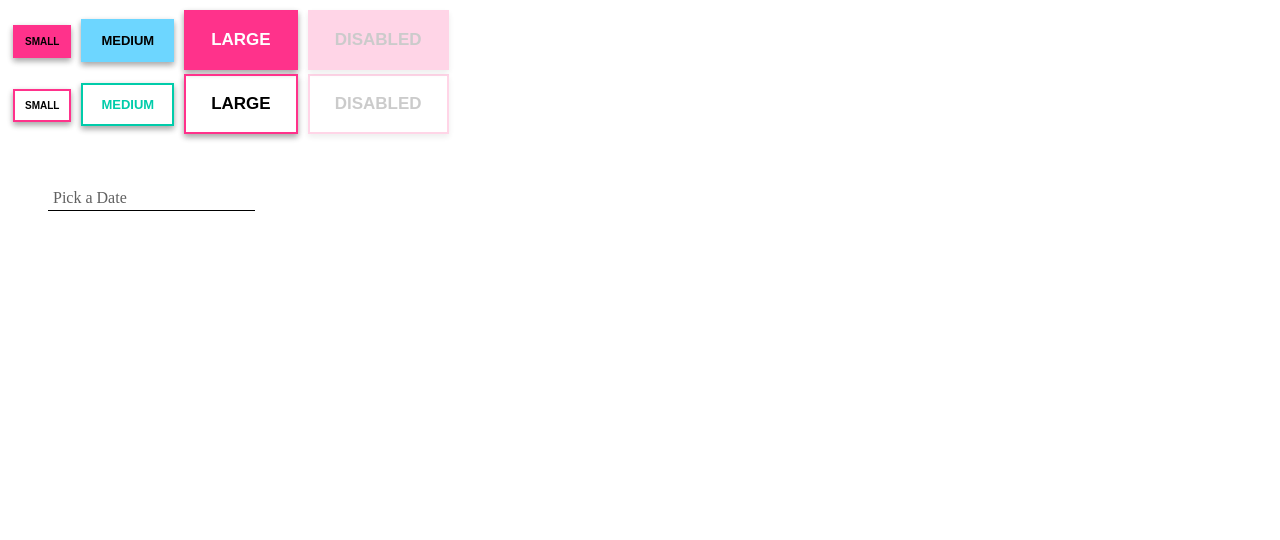
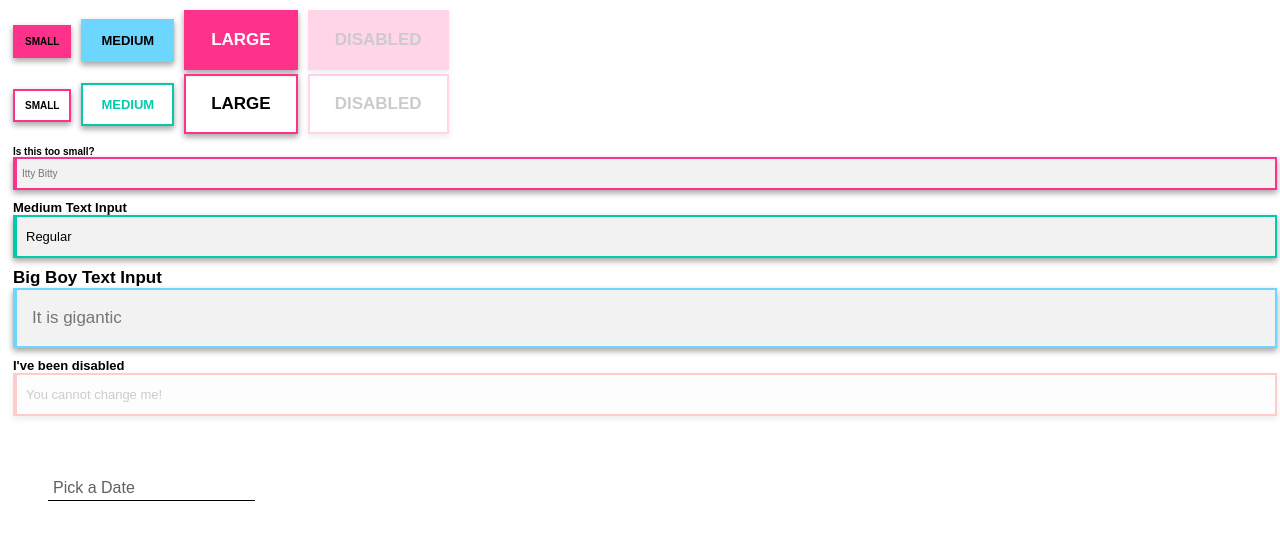
Before and after one commit to pridgey/ppui, a React app: page / in a window 1280 px wide. Shown: the top 540 px of the page. Built offline with nearby package versions, Linux system fonts and the light colour scheme.

Commit message:
Now with TextInputs

```diff
--- a/src/App.tsx
+++ b/src/App.tsx
@@ -1,12 +1,12 @@
 // react
 import * as React from "react";
 import * as ReactDOM from "react-dom";
-import { Button, DatePicker } from "./components";
+import { Button, DatePicker, TextInput } from "./components";
 
 const root = document.getElementById("app") as HTMLElement;
 
 ReactDOM.render(
-    <>
+    <div style={{ fontFamily: "sans-serif" }}>
         <Button
             Caption="Small"
             OnClick={() => alert("You clicked the best button")}
@@ -60,8 +60,39 @@ ReactDOM.render(
             OrdinalType="secondary"
             Disabled={true}
         />
+        <br />
+        <TextInput
+            Type="text"
+            OnChange={undefined}
+            Size="small"
+            Placeholder="Itty Bitty"
+            Label="Is this too small?"
+        />
+        <TextInput
+            Type="text"
+            OnChange={undefined}
+            Value="Regular"
+            BorderColor="#00CCAA"
+            Label="Medium Text Input"
+        />
+        <TextInput
+            Type="text"
+            OnChange={undefined}
+            Size="large"
+            Placeholder="It is gigantic"
+            Label="Big Boy Text Input"
+            BorderColor="#6DD6FF"
+        />
+        <TextInput
+            Type="text"
+            OnChange={undefined}
+            BorderColor="red"
+            Label="I've been disabled"
+            Disabled={true}
+            Value="You cannot change me!"
+        />
         <div style={{ padding: "20px", display: "flex", justifyContent: "space-between" }}>
             <DatePicker ID="DatePicker1" OnChange={(value) => console.log("The date you have selected: " + value)} />
         </div>
-    </>
+    </div>
     , root);
--- a/src/components/Buttons/Button.tsx
+++ b/src/components/Buttons/Button.tsx
@@ -10,6 +10,7 @@ export interface IButtonProps {
     ButtonColor?: string;
     Disabled?: boolean;
     Size?: "small" | "medium" | "large";
+    Label?: string;
     OnClick: () => void;
     OnBlur?: (event: React.FocusEvent<HTMLElement>) => void;
 }
@@ -50,6 +51,7 @@ export class Button extends React.PureComponent<IButtonProps> {
     public render() {
         return (
             <StyledButton
+                aria-label={this.props.Label}
                 type={this.props.ButtonType || "button"}
                 onClick={this.handleClick}
                 TextColor={this.props.TextColor || "#000"}
--- /dev/null
+++ b/src/components/Inputs/TextInput/TextInput.tsx
@@ -0,0 +1,126 @@
+import * as React from "react";
+import styled from 'styled-components';
+import { theme } from "../../../theming/theme";
+
+export interface ITextInputProps {
+    Type: "text" | "number" | "email" | "password" | "tel"
+    TextColor?: string;
+    BorderColor?: string;
+    Disabled?: boolean;
+    Size?: "small" | "medium" | "large";
+    Label?: string;
+    Placeholder?: string;
+    Value?: string;
+    OnChange: () => void;
+}
+
+export interface ITextInputState {
+    TextValue: string;
+}
+
+interface ITextInputStyledProps {
+    TextColor: string;
+    BorderColor: string;
+    Size: string;
+    Padding: string;
+}
+
+interface ILabelStyledProps {
+    Size: string;
+}
+
+const Wrapper = styled.div`
+    width: 100%;
+    display: flex;
+    flex-direction: column;
+    margin: 10px 5px;
+`;
+
+const StyledInput = styled.input<ITextInputStyledProps>`
+    padding: ${(props) => props.Padding};
+    color: ${(props) => props.TextColor};
+    border: 2px solid ${(props) => props.BorderColor};
+    font-size: ${(props) => props.Size};
+    box-sizing: border-box;
+    box-shadow: 0 3px 6px rgba(0,0,0,0.16), 0 3px 6px rgba(0,0,0,0.23);
+    border-left-width: 4px;
+    background-color: rgba(0,0,0,0.05);
+
+    &:hover {
+        opacity: 0.8;
+        transition: opacity 0.3s;
+    }
+
+    &:disabled {
+        opacity: 0.2;
+        cursor: not-allowed;
+    }
+`;
+
+const StyledLabel = styled.label<ILabelStyledProps>`
+    font-size: ${(props) => props.Size};
+    font-weight: 700;
+`;
+
+export class TextInput extends React.Component<ITextInputProps, ITextInputState> {
+    private idValue = Math.random(); // <--- DEFINITELY need a better way of doing this
+
+    constructor(props: ITextInputProps) {
+        super(props);
+        this.state = {
+            TextValue: this.props.Value || "",
+        }
+    }
+    public render() {
+        return (
+            <Wrapper>
+                <StyledLabel
+                    htmlFor={this.idValue.toString()}
+                    Size={this.calculateFontSize()}>
+                    {this.props.Label}
+                </StyledLabel>
+                <StyledInput
+                    id={this.idValue.toString()}
+                    aria-label={this.props.Label}
+                    type={this.props.Type || "text"}
+                    TextColor={this.props.TextColor || "#000"}
+                    BorderColor={this.props.BorderColor || theme.colorPrimary}
+                    disabled={this.props.Disabled}
+                    Size={this.calculateFontSize()}
+                    Padding={this.calculatePadding()}
+                    onChange={this.handleChange}
+                    placeholder={this.props.Placeholder}
+                    value={this.state.TextValue}
+                />
+            </Wrapper>
+        );
+    }
+
+    private handleChange = (event: React.ChangeEvent<HTMLInputElement>) => {
+        this.setState({ TextValue: event.currentTarget.value });
+    }
+
+    private calculateFontSize = (): string => {
+        switch (this.props.Size) {
+            case "small":
+                return "10px";
+            case "medium":
+            default:
+                return "13px";
+            case "large":
+                return "17px";
+        }
+    }
+
+    private calculatePadding = (): string => {
+        switch (this.props.Size) {
+            case "small":
+                return "9px 5px";
+            case "medium":
+            default:
+                return "12px 9px";
+            case "large":
+                return "18px 15px";
+        }
+    }
+}
--- /dev/null
+++ b/src/components/Inputs/TextInput/index.ts
@@ -0,0 +1 @@
+export * from "./TextInput";
--- a/src/components/Inputs/index.ts
+++ b/src/components/Inputs/index.ts
@@ -1,2 +1,3 @@
 export * from "./DatePicker";
 export * from "./Dropdown";
+export * from "./TextInput";
```
